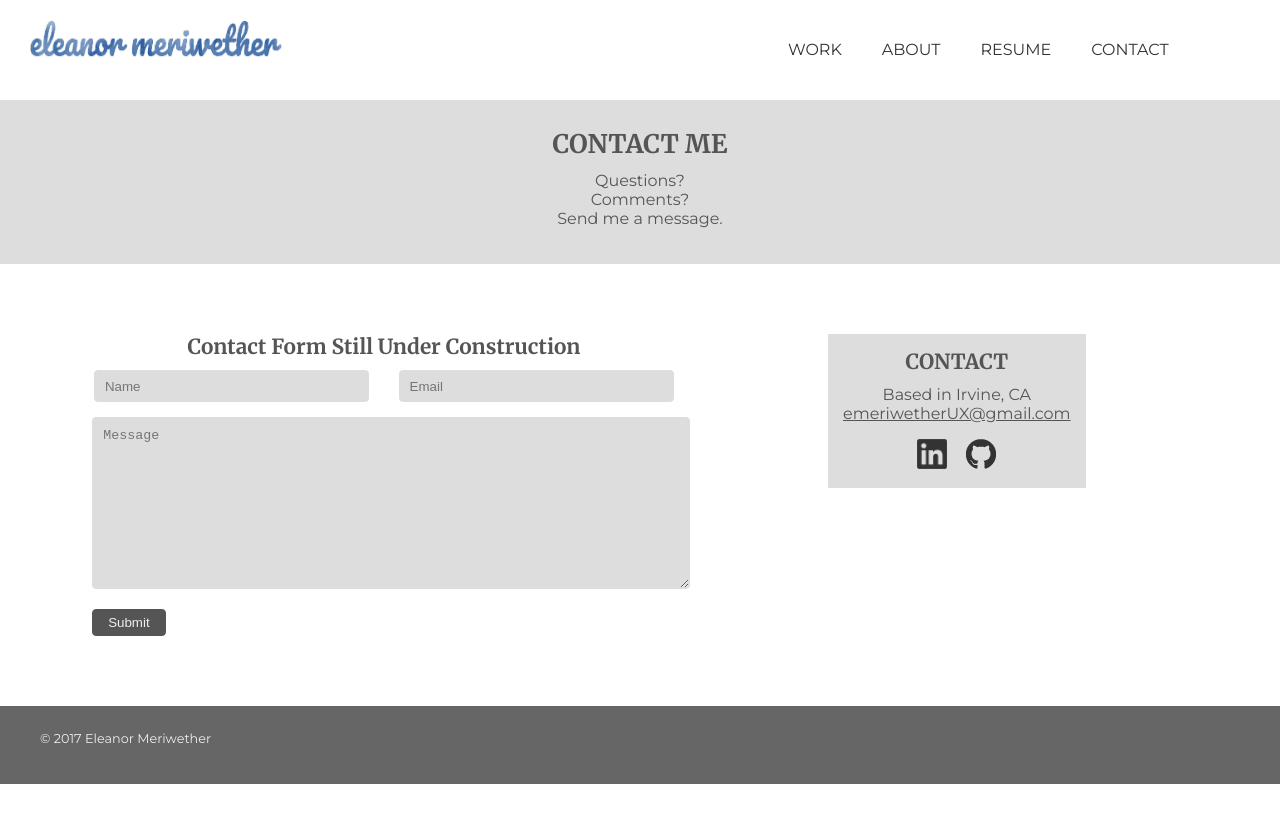
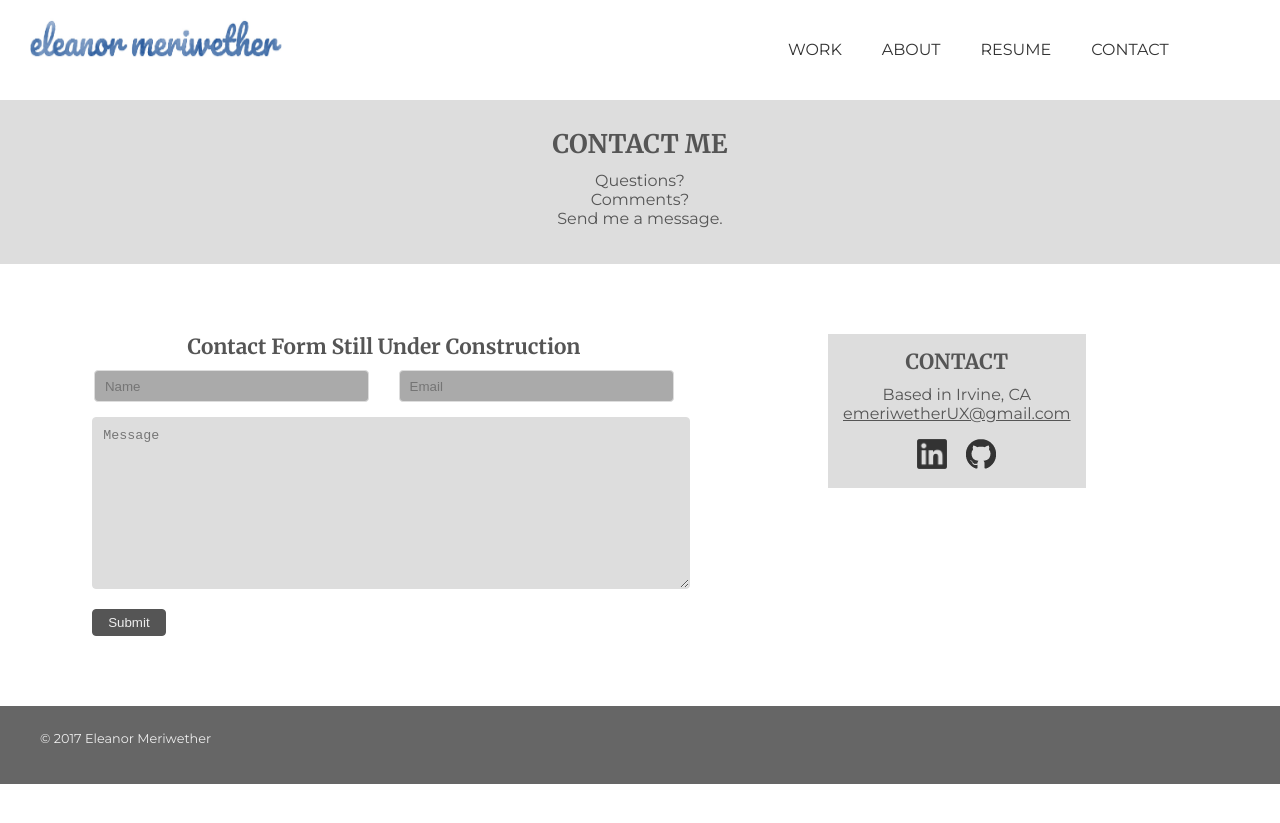
Before and after one commit to emeriwether/emeriwether.github.io, a Jekyll site: the page built from contact.html, in a window 1280 px wide. Shown: the top 823 px of the page. Built offline with Jekyll 4.4.1, drawn with Linux system fonts in a browser that asks for light colours.

Commit message:
adjust styling for contact form

```diff
--- a/contact.html
+++ b/contact.html
@@ -12,11 +12,11 @@ layout: default
         <h3>Contact Form Still Under Construction</h3>
         <form>
             <div>
-                <input type="text" placeholder="Name" required>
-                <input type="email" placeholder="Email" required>
+                <input type="text" placeholder="Name" required disabled>
+                <input type="email" placeholder="Email" required disabled>
             </div>
-            <textarea rows="10" cols="30" placeholder="Message" required></textarea>
-            <input type="submit">
+            <textarea rows="10" cols="30" placeholder="Message" required disabled></textarea>
+            <input type="submit" disabled>
         </form>
     </div>
     <div id="info">
--- a/css/styles.css
+++ b/css/styles.css
@@ -27,7 +27,9 @@ button.toTop:hover { background-color: rgba(0,0,0,.3); color: #555; }
 
 /*
 -----------
+-----------
 HEADER
+-----------
 -----------
 */
 header { height: 100px; position: relative; }
@@ -40,7 +42,6 @@ img.logo {
     top: 15px; left: 25px;
 }
 
-hides link text
 header a.logo span { display: none; }
 
 
@@ -76,8 +77,6 @@ nav ul li a {
 
 nav ul li a:hover { color: #ccc; }
 
-nav ul li a:current { color: #e2002a; text-decoration: underline; }
-
 
 /*
 ------------
@@ -87,13 +86,10 @@ SECTIONS
 section { padding: 10px 60px; display: inline-block; }
 section::after { content:''; display: block; clear: both; }
 
-
 /*PROJECT GALLERY*/
 section.projectGallery { margin-bottom: 50px; padding: 0; background-color: #ddd; }
 section.projectGallery .content { margin: 15px; padding-top: 25px; }
-
 section.projectGallery h2 { text-align: center; font-size: 2em; padding-top: 35px; }
-
 section.projectGallery article { width: 33%; float: left; text-align: center; }
 section.projectGallery article h3 a { text-decoration: none; font-size: 1.2em; }
 section.projectGallery article h3 a:hover { text-decoration: underline; }
@@ -108,7 +104,6 @@ section.main article div:nth-child(2) { width: 60%; }
 section.main article div p { padding-top: 65px; font-size: 1.2em; }
 section.main article div img { width: 100%; max-height: 400px; max-width: 400px; }
 section.main article div h2 { padding-bottom: 20px; }
-
 section.aside { padding: 50px 60px; }
 section.aside aside { width: 33%; float: left; }
 section.aside aside div { width: 45%; float: left; }
@@ -116,30 +111,26 @@ section.aside aside div h3 { color: #787878; }
 section.aside aside div p { padding-top: 40px; padding-left: 15px; font-size: 1.2em; }
 section.aside aside div img { width: 100%; }
 
-
 /*PROJECT DETAILS*/
 section.project1 { margin-bottom: 80px; }
 section.project2 { margin-bottom: 80px; }
 section.project3 { margin-bottom: 80px; }
-
 
 /*RESUME*/
 section.resume { margin-bottom: 80px;}
 
 /*CONTACT*/
 section.contactHeader { background-color: #ddd; text-align: center; padding: 30px 0 20px 0; display: block; }
-
 section.contactInfo { margin-top: 60px; margin-bottom: 60px; text-align: center; display: block; padding: 10px 0; }
 section.contactInfo > div { float: left; }
 section.contactInfo > div:nth-child(1) { width: 60%; }
 section.contactInfo > div:nth-child(2) { margin-left: 60px;  background-color: #ddd; padding: 15px 15px; }
-
 section.contactInfo #form input[type=text], section.contactInfo #form input[type=email] { border: 1px solid #ddd; border-radius: 4px;  height: 30px; width: 33%; background-color: #ddd; margin-bottom: 15px; outline: none; padding: 0 10px; }
 section.contactInfo #form input:focus { border: 3px solid #ddd; }
+section.contactInfo #form input:disabled { background-color: #aaa; }
 section.contactInfo #form input:nth-child(2) { margin-left: 25px; }
 section.contactInfo #form input[type=submit] {display: block; margin-top: 20px; margin-left: 12%; color: #eee; background-color: #555; border: 1px solid #555; padding: 5px 15px; border-radius: 4px;}
 section.contactInfo #form textarea { border: 1px solid #ddd; border-radius: 4px; max-width: 75%; width: 75%; height: 150px; display: block; margin-left: 12%; background-color: #ddd; padding: 10px 10px; }
-
 section.contactInfo #info div img { width: 30px; height: 30px; }
 section.contactInfo #info div a:nth-child(2) img { padding-left: 15px; }
 
```
